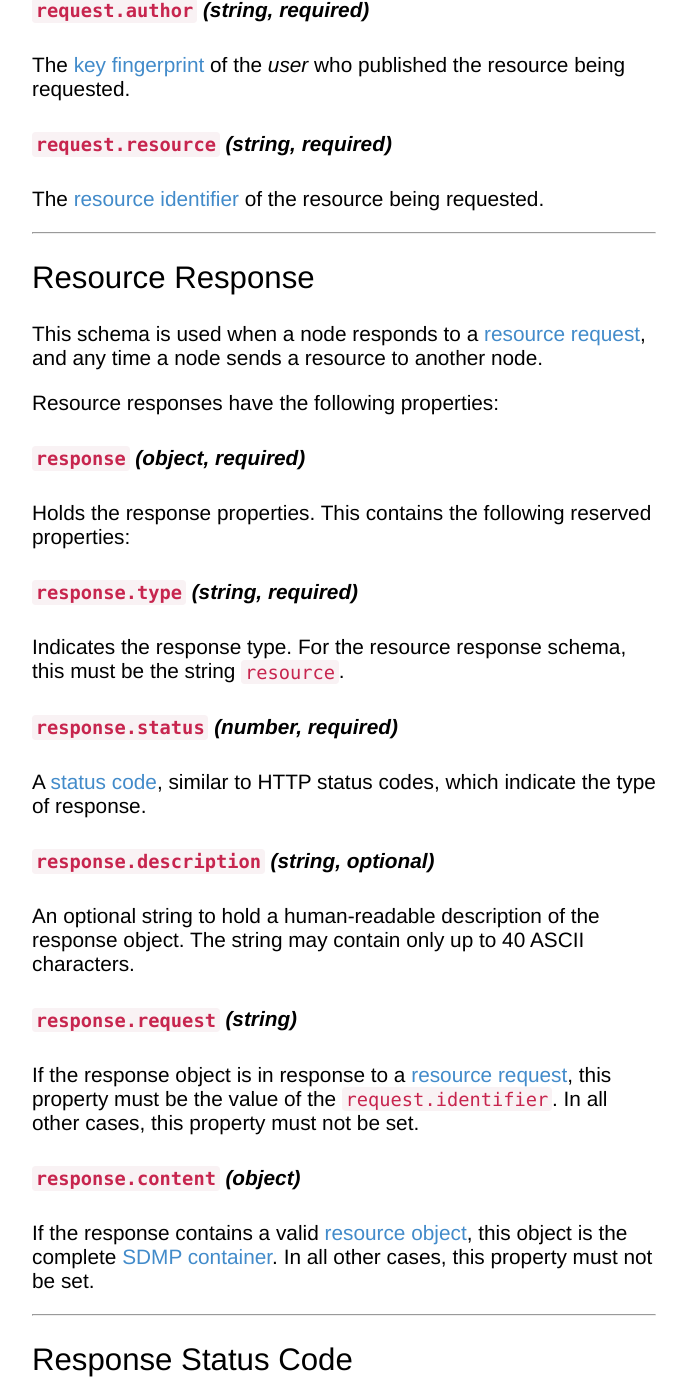
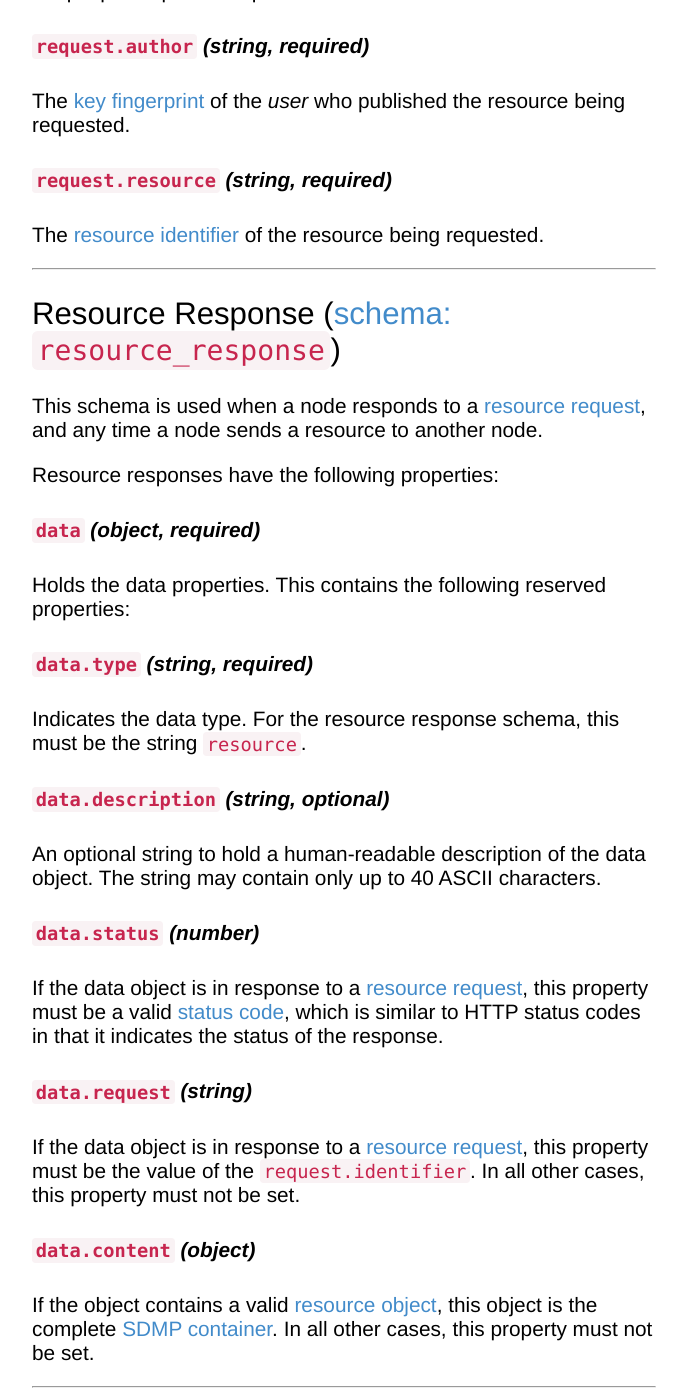
Before and after one commit to sdmp/sdmp.github.io, a Jekyll site: the page built from docs/synchronization/index.md, in a window 1280 px wide and 1400 px high, scrolled down 4083 px. Shown: the whole window, without its empty margins (296-983 px from the left). Built offline with Jekyll 4.4.1, drawn with Linux system fonts in a browser that asks for light colours; some of the changed text lies outside the part shown.

Commit message:
Some more updates to the sync specs.

```diff
--- a/docs/synchronization/index.md
+++ b/docs/synchronization/index.md
@@ -18,10 +18,9 @@
 
 The two core actions of the SDMP are:
 
-* Nodes may request journal list updates from other nodes, and may
-  periodically send journal list updates to other nodes.
-* Nodes may request specific resources from other nodes, and respond
-  with those resources.
+* Nodes may request journal list updates from other nodes, and may periodically send
+  journal list updates to other nodes.
+* Nodes may request specific resources from other nodes, and respond with those resources.
 
 ---
 
@@ -59,7 +58,7 @@
 
 ---
 
-## Journal Request
+## Journal Request ([schema: `journal_request`][schema_journal_request])
 
 Nodes may request journal entries from other nodes. This may be done if a node
 has been offline for a while, or other technical reasons. The expected response
@@ -89,36 +88,36 @@
 
 ---
 
-## Journal Update
+## Journal Update ([schema: `journal_update`][schema_journal_update])
 
 This schema is used when a node responds to a [journal request](#journal-request), or when
 a node periodically sends a journal update to other nodes.
 
 Journal responses have the following properties:
 
-###### `response` *(object, required)*
+###### `data` *(object, required)*
 
-Holds the response properties. This contains the following reserved properties:
+Holds the data properties. This contains the following reserved properties:
 
-###### `response.type` *(string, required)*
+###### `data.type` *(string, required)*
 
-Indicates the response type. For the journal response schema, this must be the string `journal`.
+Indicates the data type. For the journal update schema, this must be the string `journal`.
 
-###### `response.since` *(string, required)*
+###### `data.since` *(string, required)*
 
 This property is the [journal line number](../journal/#journal-line-number) of the line
-immediately preceding the first entry in the journal entries list of this response.
+immediately preceding the first entry in the journal entries list of this object.
 
-(E.g., if the first entry of the journal entry list in this response were line
+(E.g., if the first entry of the journal entry list in this object were line
 number `n`, this value would be `n-1`.)
 
-###### `response.entries` *(ordered string list, required)*
+###### `data.entries` *(ordered string list, required)*
 
 An ordered list of valid [journal entries](../journal/#journal-entries).
 
 ---
 
-### Resource Request
+### Resource Request ([schema: `resource_request`][schema_resource_request])
 
 Nodes may request specific resources from other nodes.
 
@@ -150,40 +149,41 @@
 
 ---
 
-## Resource Response
+## Resource Response ([schema: `resource_response`][schema_resource_response])
 
 This schema is used when a node responds to a [resource request](#resource-request), and
 any time a node sends a resource to another node.
 
 Resource responses have the following properties:
 
-###### `response` *(object, required)*
+###### `data` *(object, required)*
 
-Holds the response properties. This contains the following reserved properties:
+Holds the data properties. This contains the following reserved properties:
 
-###### `response.type` *(string, required)*
+###### `data.type` *(string, required)*
 
-Indicates the response type. For the resource response schema, this must be the string `resource`.
+Indicates the data type. For the resource response schema, this must be the string `resource`.
 
-###### `response.status` *(number, required)*
+###### `data.description` *(string, optional)*
 
-A [status code](#response-status-code), similar to HTTP status codes, which
-indicate the type of response.
-
-###### `response.description` *(string, optional)*
-
-An optional string to hold a human-readable description of the response object. The string
+An optional string to hold a human-readable description of the data object. The string
 may contain only up to 40 ASCII characters.
 
-###### `response.request` *(string)*
+###### `data.status` *(number)*
 
-If the response object is in response to a [resource request](#resource-request), this
+If the data object is in response to a [resource request](#resource-request), this property
+must be a valid [status code](#response-status-code), which is similar to HTTP status codes
+in that it indicates the status of the response.
+
+###### `data.request` *(string)*
+
+If the data object is in response to a [resource request](#resource-request), this
 property must be the value of the `request.identifier`. In all other cases, this
 property must not be set.
 
-###### `response.content` *(object)*
+###### `data.content` *(object)*
 
-If the response contains a valid [resource object](../resource/), this object is the
+If the object contains a valid [resource object](../resource/), this object is the
 complete [SDMP container](../container/). In all other cases, this property must not
 be set.
 
```
